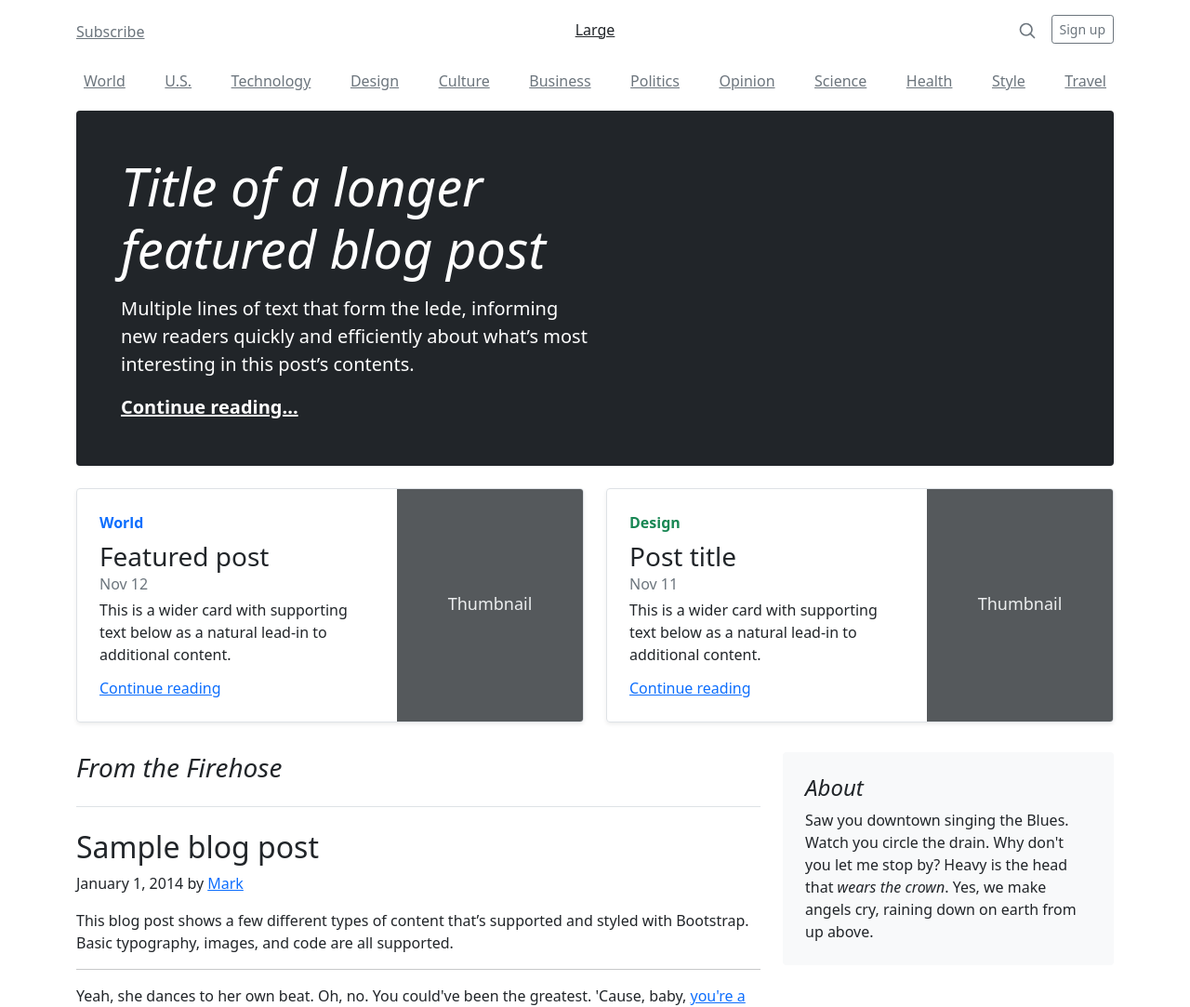
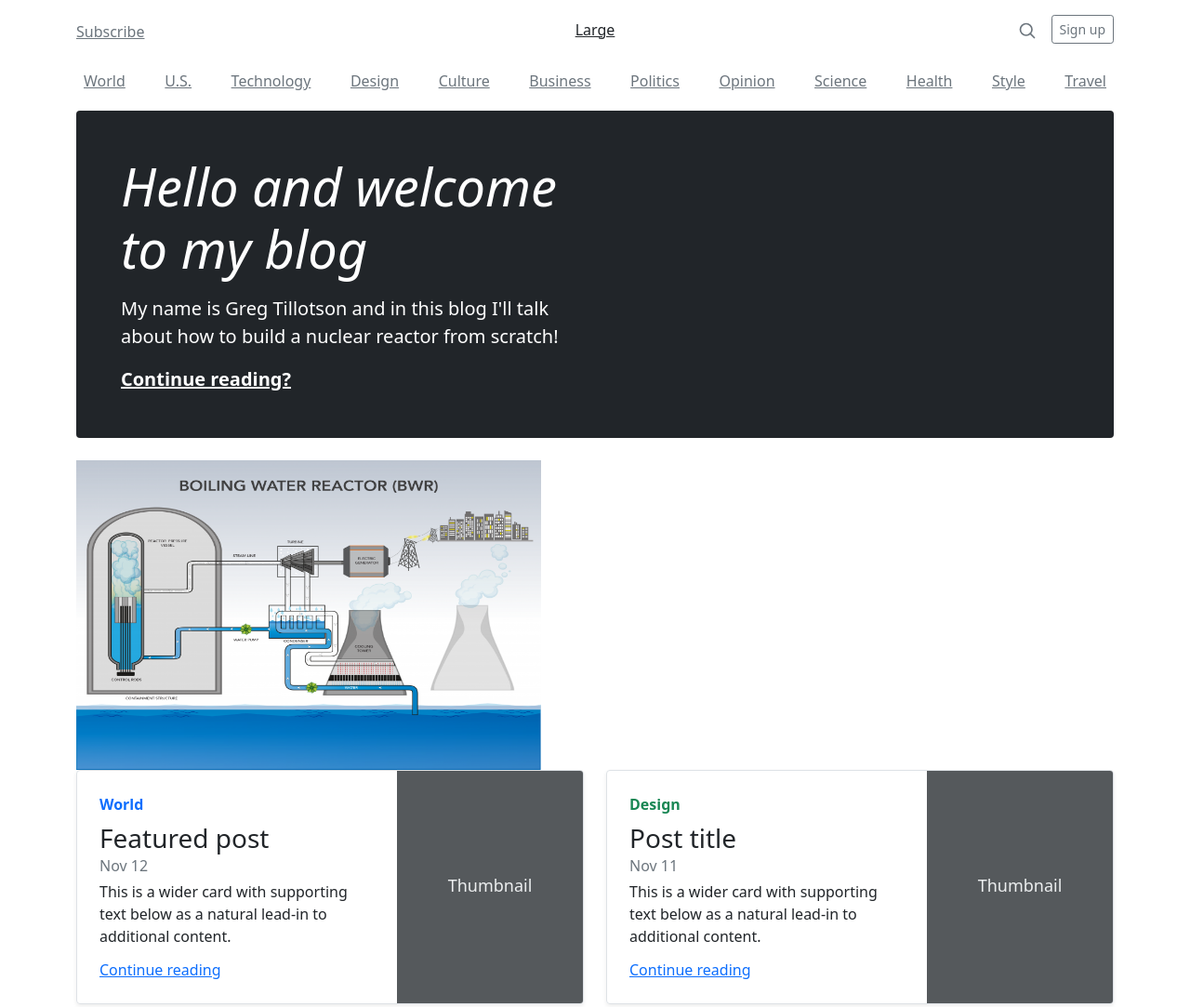
Before and after one commit to gst0031/AWS, a plain HTML site: page index.html in a window 1280 px wide. Shown: the top 1083 px of the page at 93% size. Drawn offline with Linux system fonts and the light colour scheme; files that its build step writes are made by us from their sources.

Commit message:
adding picture

```diff
--- a/index.html
+++ b/index.html
@@ -78,12 +78,12 @@
 <main class="container">
   <div class="p-4 p-md-5 mb-4 text-white rounded bg-dark">
     <div class="col-md-6 px-0">
-      <h1 class="display-4 fst-italic">Title of a longer featured blog post</h1>
-      <p class="lead my-3">Multiple lines of text that form the lede, informing new readers quickly and efficiently about what’s most interesting in this post’s contents.</p>
-      <p class="lead mb-0"><a href="#" class="text-white fw-bold">Continue reading...</a></p>
+      <h1 class="display-4 fst-italic">Hello and welcome to my blog</h1>
+      <p class="lead my-3">My name is Greg Tillotson and in this blog I'll talk about how to build a nuclear reactor from scratch!</p>
+      <p class="lead mb-0"><a href="#" class="text-white fw-bold">Continue reading?</a></p>
     </div>
   </div>
-
+  <img src="Boiling_Water_Reactor.png" alt="Boiling Water Reactor" width="500" height="333" />
   <div class="row mb-2">
     <div class="col-md-6">
       <div class="row g-0 border rounded overflow-hidden flex-md-row mb-4 shadow-sm h-md-250 position-relative">
```
Also changed, not shown: Boiling_Water_Reactor.png (added).
